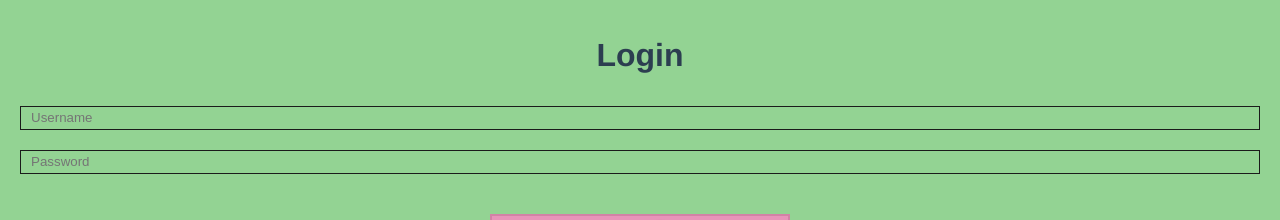
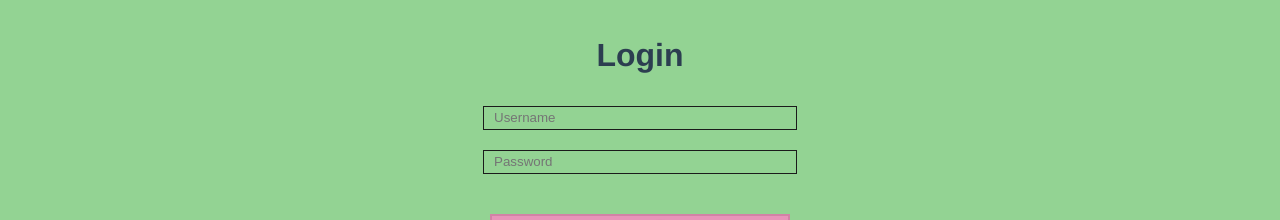
Before and after one commit to FatimahAreola/MSCI-342-Group-Project, a Vue app in the folder frontend/frontend/: page / in a window 1280 px wide. Shown: the top 220 px of the page. Built offline with nearby package versions, Linux system fonts and the light colour scheme; what vue-notification would draw is missing.

Commit message:
style changes

```diff
--- a/frontend/frontend/src/components/Login.vue
+++ b/frontend/frontend/src/components/Login.vue
@@ -83,6 +83,9 @@
 }
 .input {
 	margin: 10px 20px 10px 20px;
+    width: 300px;
+	margin-left: auto;
+	margin-right: auto;
 	padding-left: 10px;
 	height: 20px;
 	background-color: transparent;
```
